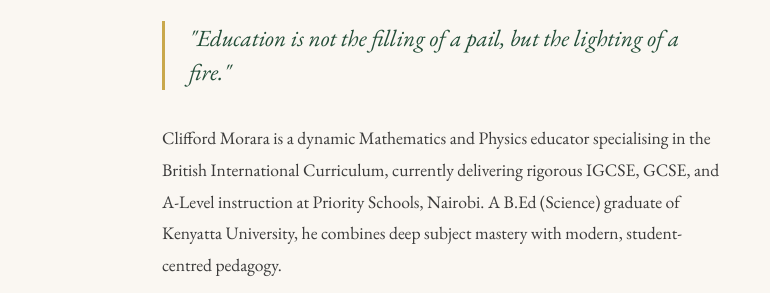
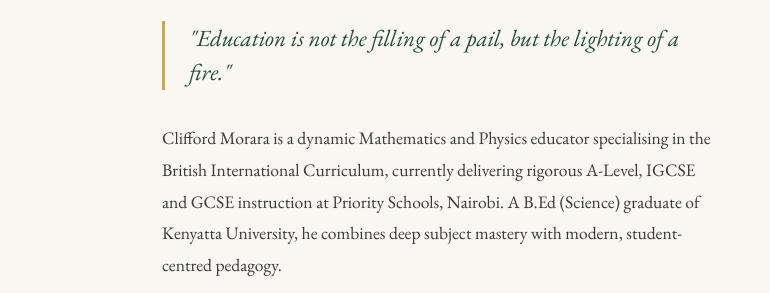
Before and after one commit to Wambululu871/Morara, a plain HTML site: page index.html in a window 1280 px wide. Shown: the part 1107-1400 px from the top of the page, 510-1280 px from the left. Drawn offline with nearby package versions, Linux system fonts and the light colour scheme; a web font is replaced by a local one.

Commit message:
Update index.html

```diff
--- a/index.html
+++ b/index.html
@@ -1253,7 +1253,7 @@
           </blockquote>
 
           <p class="philosophy-bio">
-            Clifford Morara is a dynamic Mathematics and Physics educator specialising in the British International Curriculum, currently delivering rigorous IGCSE, GCSE, and A-Level instruction at Priority Schools, Nairobi. A B.Ed (Science) graduate of Kenyatta University, he combines deep subject mastery with modern, student-centred pedagogy.
+            Clifford Morara is a dynamic Mathematics and Physics educator specialising in the British International Curriculum, currently delivering rigorous A-Level, IGCSE and GCSE instruction at Priority Schools, Nairobi. A B.Ed (Science) graduate of Kenyatta University, he combines deep subject mastery with modern, student-centred pedagogy.
           </p>
           <p class="philosophy-bio">
             His approach fuses inquiry-based learning, mastery teaching, and strategic educational technology — from GeoGebra and Desmos to PhET Simulations and Google Classroom — to make abstract concepts genuinely accessible. Clifford builds not just exam-ready students, but confident, critical thinkers equipped for a rapidly changing world.
```
